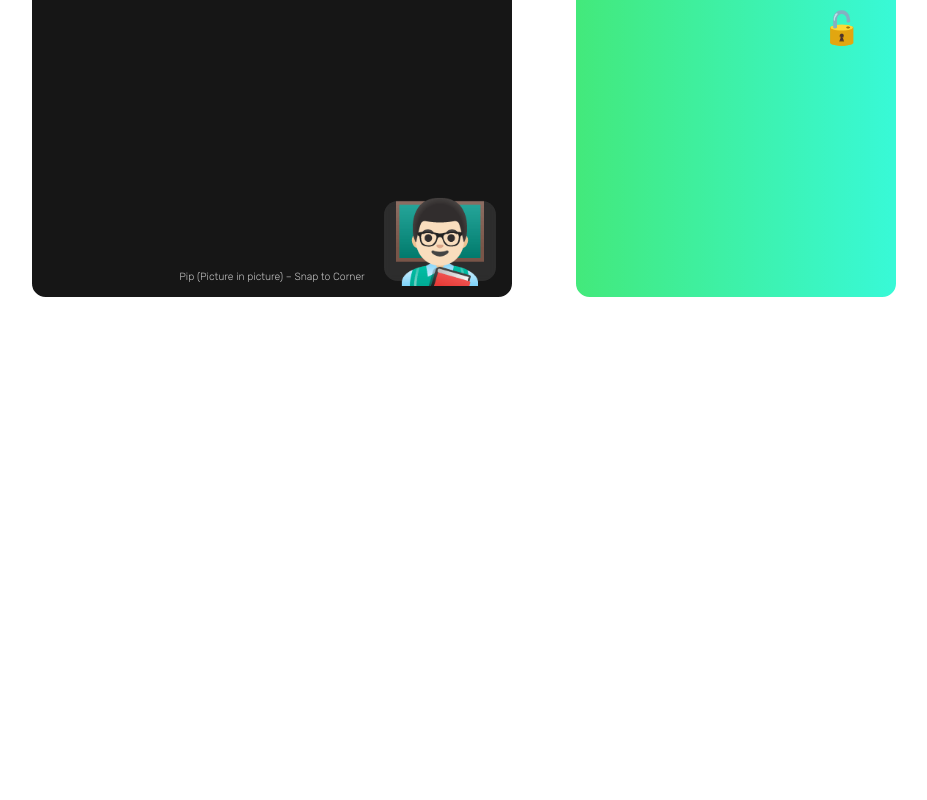
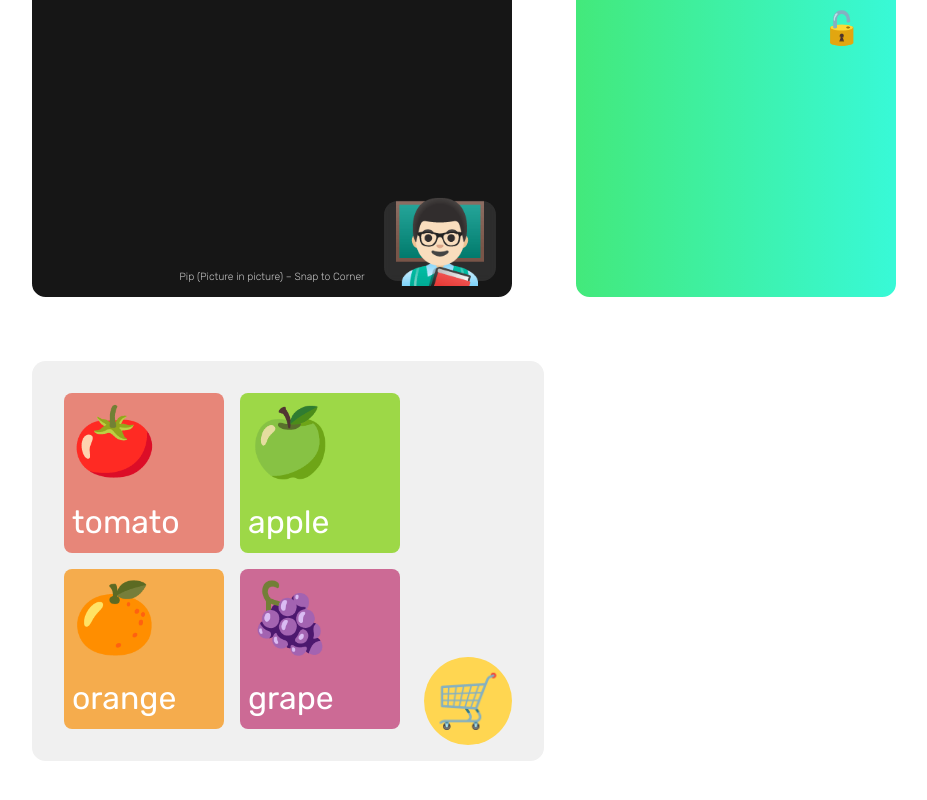
Before and after one commit to Halo-Lab/performance-framer-motion, a React (Create React App) app: page /lab in a window 1280 px wide. Shown: the part 252-1052 px from the top of the page, without its empty margins (32-959 px from the left). Before the commit the page ends 800 px from the top, so only its background shows below. Built offline with nearby package versions, Linux system fonts and the light colour scheme.

Commit message:
Add Cart/Shop to lab showcase

```diff
--- a/src/scenes/LaboratoryPage/LaboratoryPage.tsx
+++ b/src/scenes/LaboratoryPage/LaboratoryPage.tsx
@@ -2,6 +2,7 @@ import cn from 'classnames';
 import { Nav } from 'components/Nav';
 import stylesPage from 'styles/page.module.scss';
 
+import { Cart } from './components/Cart';
 import { LockedCard } from './components/LockedCard';
 import { Pip } from './components/Pip';
 
@@ -15,6 +16,7 @@ const LaboratoryPage: React.FC = () => (
       </div>
       <Pip />
       <LockedCard />
+      <Cart />
     </main>
   </>
 );
--- /dev/null
+++ b/src/scenes/LaboratoryPage/components/Cart/Cart.module.scss
@@ -0,0 +1,91 @@
+@use '/src/styles/variables/colors' as *;
+
+$background: #f0f0f0;
+$yellow: #ffd651;
+
+.container {
+  position: relative;
+  width: 32rem;
+  max-width: 100%;
+  height: 25rem;
+  padding: 2rem;
+  overflow: hidden;
+  background: $background;
+  border-radius: 0.85rem;
+}
+
+.list {
+  display: flex;
+  flex-wrap: wrap;
+  gap: 1rem;
+  width: 100%;
+  height: 100%;
+}
+
+.product {
+  display: flex;
+  flex-direction: column;
+  justify-content: space-between;
+  width: 10rem;
+  height: 10rem;
+  padding: 0.5rem;
+  color: $color__white;
+  background: $color__white;
+  border-radius: 0.5rem;
+  cursor: pointer;
+
+  &__emoji {
+    font-size: 4.25rem;
+    user-select: none;
+    pointer-events: none;
+  }
+
+  &__title {
+    font-size: 2rem;
+    user-select: none;
+    pointer-events: none;
+  }
+
+  &--tomato {
+    background: #e78679;
+  }
+  &--apple {
+    background: #9dd847;
+  }
+  &--orange {
+    background: #f5ac4d;
+  }
+  &--grape {
+    background: #cc6a95;
+  }
+}
+
+.cart {
+  position: absolute;
+  right: 2rem;
+  bottom: 1rem;
+  display: flex;
+  align-items: center;
+  justify-content: center;
+  width: 5.5rem;
+  height: 5.5rem;
+  font-size: 3.25rem;
+  background: $yellow;
+  border-radius: 50%;
+}
+
+.count {
+  position: absolute;
+  top: 0;
+  right: 0;
+  z-index: 1;
+  display: flex;
+  align-items: center;
+  justify-content: center;
+  width: 2.5rem;
+  height: 2.5rem;
+  color: $color__white;
+  font-size: 1.75rem;
+  background: $color__black;
+  border-radius: 50%;
+}
--- /dev/null
+++ b/src/scenes/LaboratoryPage/components/Cart/Cart.tsx
@@ -0,0 +1,127 @@
+import cn from 'classnames';
+import {
+  AnimatePresence,
+  AnimationControls,
+  motion,
+  useAnimation,
+} from 'framer-motion';
+import { useEffect, useState } from 'react';
+
+import styles from './Cart.module.scss';
+
+const products = [
+  {
+    id: '1',
+    emoji: '🍅',
+    title: 'tomato',
+  },
+  {
+    id: '2',
+    emoji: '🍏',
+    title: 'apple',
+  },
+  {
+    id: '3',
+    emoji: '🍊',
+    title: 'orange',
+  },
+  {
+    id: '4',
+    emoji: '🍇',
+    title: 'grape',
+  },
+];
+
+const Cart: React.FC = () => {
+  const cartControls = useAnimation();
+  const [itemsInCart, setItemsInCart] = useState(0);
+
+  return (
+    <div className={styles.container}>
+      <div className={styles.list}>
+        {products.map((product) => (
+          <Product
+            key={product.id}
+            data={product}
+            cartControls={cartControls}
+            setItemsInCart={setItemsInCart}
+          />
+        ))}
+      </div>
+      <div className={styles.cart}>
+        {itemsInCart > 0 && (
+          <motion.div className={styles.count}>
+            <AnimatePresence>
+              <motion.span
+                key={`count-${itemsInCart}`}
+                initial={{ y: -10, opacity: 0 }}
+                animate={{ y: 0, opacity: 1 }}
+                exit={{ position: 'absolute', y: 10, opacity: 0 }}
+              >
+                {itemsInCart}
+              </motion.span>
+            </AnimatePresence>
+          </motion.div>
+        )}
+        <motion.span animate={cartControls}>🛒</motion.span>
+      </div>
+    </div>
+  );
+};
+
+interface IProduct {
+  data: typeof products[number];
+  cartControls: AnimationControls;
+  setItemsInCart: React.Dispatch<React.SetStateAction<number>>;
+}
+
+const Product: React.FC<IProduct> = ({ data, cartControls, setItemsInCart }) => {
+  const [startTransfer, setStartTransfer] = useState(false);
+
+  const controls = useAnimation();
+
+  const handleClick = () => {
+    setStartTransfer(true);
+  };
+
+  useEffect(() => {
+    if (startTransfer) {
+      controls
+        .start({
+          scale: 0,
+          right: 0,
+          bottom: 0,
+        })
+        .then(() => {
+          cartControls.start({ rotate: [0, -10, 10, 0] });
+          setStartTransfer(false);
+          setItemsInCart((prev) => prev + 1);
+        });
+    }
+  }, [startTransfer, controls, cartControls, setItemsInCart]);
+
+  return (
+    <div
+      className={cn(styles.product, styles[`product--${data.title}`])}
+      onClick={() => handleClick()}
+      aria-hidden
+    >
+      <span className={styles.product__emoji}>{data.emoji}</span>
+      <p className={styles.product__title}>{data.title}</p>
+      {/* copy of Product */}
+      {startTransfer && (
+        <motion.div
+          className={cn(styles.product, styles[`product--${data.title}`])}
+          initial={{ position: 'absolute' }}
+          animate={controls}
+          transition={{ duration: 0.75 }}
+        >
+          <span className={styles.product__emoji}>{data.emoji}</span>
+          <p className={styles.product__title}>{data.title}</p>
+        </motion.div>
+      )}
+    </div>
+  );
+};
+
+export { Cart };
--- /dev/null
+++ b/src/scenes/LaboratoryPage/components/Cart/index.ts
@@ -0,0 +1,3 @@
+import { Cart } from './Cart';
+
+export { Cart };
```
